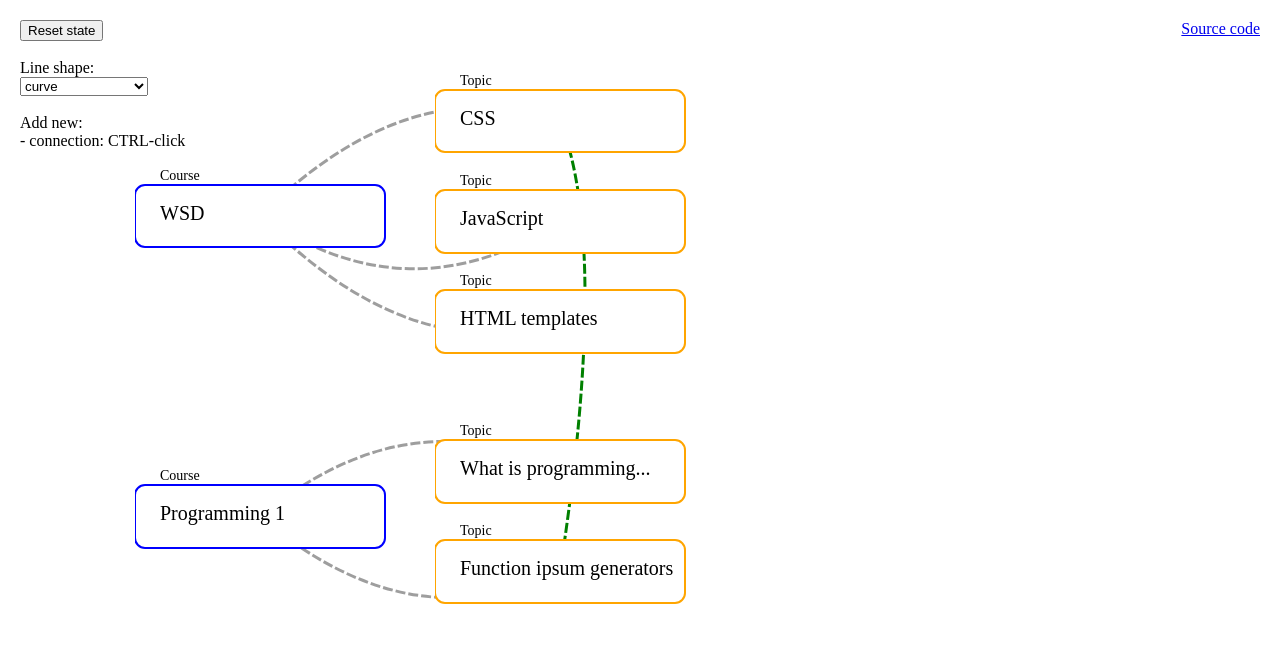
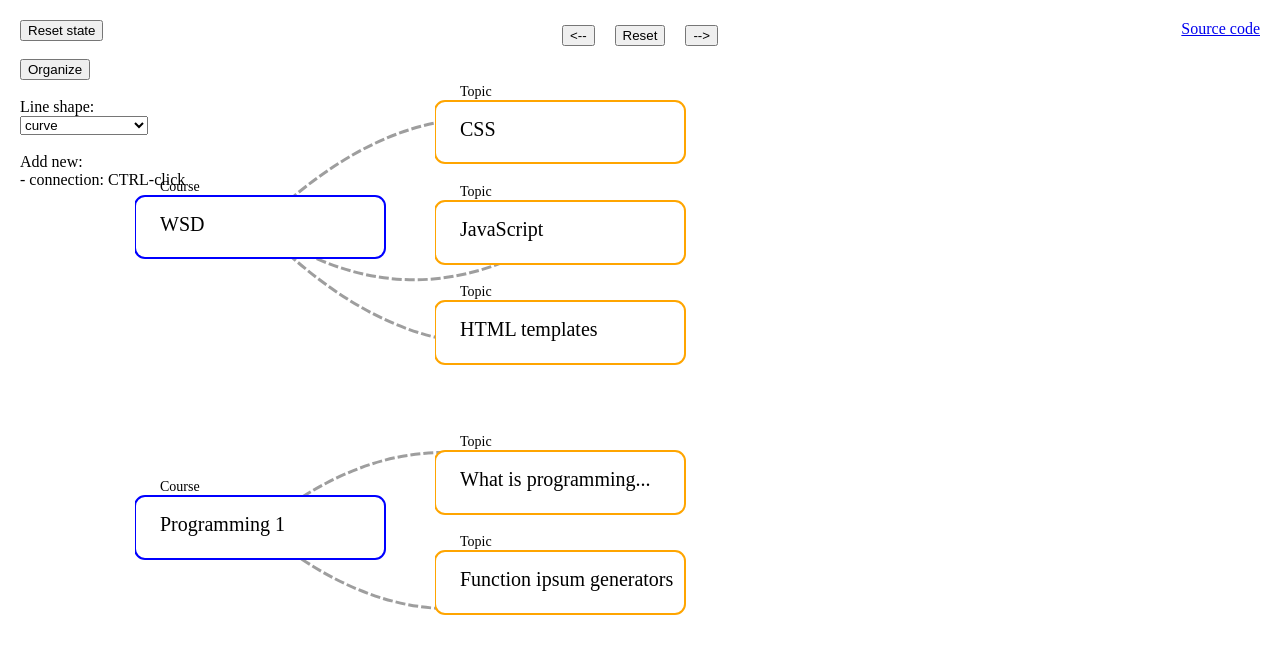
Before and after one commit to piehei/course-curriculum-graph, a Vue app in the folder client/: page / in a window 1280 px wide. Shown: the top 654 px of the page. Built offline with nearby package versions, Linux system fonts and the light colour scheme.

Commit message:
initial implementation of time travel

```diff
--- a/client/src/App.vue
+++ b/client/src/App.vue
@@ -9,6 +9,12 @@
     <div id="buttons">
       <button @click="resetState">
         Reset state
+      </button>
+
+      <br><br>
+
+      <button @click="organize">
+        Organize
       </button>
 
       <br><br>
@@ -28,6 +34,14 @@
       Add new:<br>
       - connection: CTRL-click
     </div>
+
+
+    <div id="traveler">
+      <button @click="travel(-1)"><--</button>
+      <button @click="resetTravel">Reset</button>
+      <button @click="travel(1)">--> </button>
+    </div>
+
 
     <svg width="100%" height="100%"
          xmlns="http://www.w3.org/2000/svg">
@@ -80,6 +94,7 @@ export default {
     if (!this.$store.state.stateTouched) {
       this.$store.commit('ORGANIZE_OBJECTS');
     }
+    this.$store.commit('RESET_USERLOG_TRAVEL');
   },
   computed: {
     pathShape: {
@@ -118,9 +133,21 @@ export default {
       this.$store.commit('RESET_STATE');
     },
 
+    organize() {
+      this.$store.commit('ORGANIZE');
+    },
+
     toggleCurve() {
       this.$store.commit('TOGGLE_CURVES');
     },
+
+    travel(dir) {
+      this.$store.commit('TRAVEL_USERLOG_HISTORY', dir);
+    },
+
+    resetTravel() {
+      this.$store.commit('RESET_USERLOG_TRAVEL')
+    }
 
   },
 }
@@ -142,7 +169,18 @@ export default {
     top: 10px;
   }
 
+  #traveler {
+    text-align: center;
+    margin-top: -10px;
+  }
+
+  #traveler button {
+    margin: 0 10px;
+  }
+
   svg {
     user-select: none;
   }
+
+
 </style>
--- a/client/src/store/index.js
+++ b/client/src/store/index.js
@@ -7,6 +7,7 @@ Vue.use(Vuex);
 import courseList from '../assets/course-list.json';
 
 import * as mutations from './mutations'
+import * as userLogMutations from './userLogMutations';
 
 export const CHILDREN_BY_PARENT_ID = (state, id) => {
   return state.nodeList.filter(node => {
@@ -17,7 +18,7 @@ export const CHILDREN_BY_PARENT_ID = (state, id) => {
 
 
 const USER_ADDED_CONNECTIONS = (state) => {
-  return state.userLog.filter(e => e.type === 'connection');
+  return state.userLog.slice(0, state.userLogIndex).filter(e => e.type === 'connection');
 };
 
 
@@ -83,15 +84,17 @@ export default new Vuex.Store({
       possiblePathShapes: ['curve', 'path', 'line'],
     },
     userLog: [
-      { type: 'connection',
-        from: '2002',
-        to: '1001',
-        timestamp: (new Date()).getTime() }
-    ]
+      // { type: 'connection',
+      //   from: '2002',
+      //   to: '1001',
+      //   timestamp: (new Date()).getTime() }
+    ],
+    userLogIndex: 0,
   },
 
   mutations: {
-    ...mutations
+    ...mutations,
+    ...userLogMutations,
   },
 
   actions: {},
--- a/client/src/store/mutations.js
+++ b/client/src/store/mutations.js
@@ -6,9 +6,14 @@ import { CHILDREN_BY_PARENT_ID } from './index';
 
 
 export const RESET_STATE = (state) => {
+  state.userLog = state.userLog.slice(0, 0);
+  state.userLogIndex = 0;
   ORGANIZE_OBJECTS(state);
 };
 
+export const ORGANIZE = (state) => {
+  ORGANIZE_OBJECTS(state);
+};
 
 export const ORGANIZE_OBJECTS = (state) => {
 
@@ -111,20 +116,3 @@ export const SAVE_OBJECT_POSITION = (state, { posX, posY, objectId }) => {
 export const CHANGE_PATH_SHAPE = (state, shape) => {
   state.UI.pathShape = shape;
 };
-
-export const CONNECTION_ADDING_CLICK = (state, id) => {
-  state.UI.showConnectionAdder = true;
-  if (!state.UI.newConnectionFrom) {
-    state.UI.newConnectionFrom = id;
-  } else {
-    const from = state.UI.newConnectionFrom;
-    state.UI.newConnectionFrom = undefined;
-    if (from === id) return;
-    state.userLog.push({
-      type: 'connection',
-      from: from,
-      to: id,
-      timestamp: (new Date()).getTime()
-    });
-  }
-};
--- /dev/null
+++ b/client/src/store/userLogMutations.js
@@ -0,0 +1,36 @@
+export const CONNECTION_ADDING_CLICK = (state, id) => {
+  state.UI.showConnectionAdder = true;
+  if (!state.UI.newConnectionFrom) {
+    state.UI.newConnectionFrom = id;
+  } else {
+    const from = state.UI.newConnectionFrom;
+    state.UI.newConnectionFrom = undefined;
+    if (from === id) return;
+    state.userLog.push({
+      type: 'connection',
+      from: from,
+      to: id,
+      timestamp: (new Date()).getTime()
+    });
+    state.userLogIndex = state.userLog.length;
+  }
+};
+
+export const TRAVEL_USERLOG_HISTORY = (state, direction) => {
+  const currentLastIndex = state.userLog.length;
+
+  if (direction === 1) {
+    if (state.userLogIndex < currentLastIndex) {
+      state.userLogIndex += 1;
+    }
+  } else if (direction === -1) {
+    if (state.userLogIndex > 0) {
+      state.userLogIndex -= 1;
+    }
+  }
+
+};
+
+export const RESET_USERLOG_TRAVEL = (state) => {
+  state.userLogIndex = state.userLog.length;
+};
```
